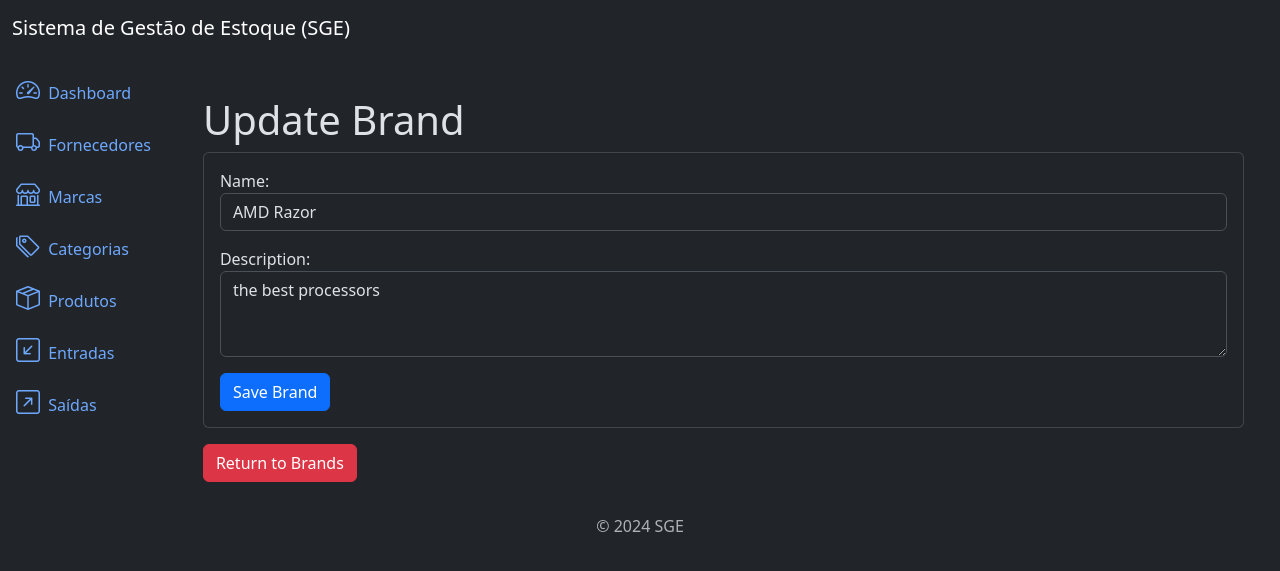
After one commit to jpllopes96/python-inventory-management-system, a Django app: page /brands/5/update/ in a window 1280 px wide. The commit adds this page. Shown: the top 571 px of the page. Run offline with Django 5.2, Linux system fonts and the light colour scheme; data comes from the database, SQL or seed files in the repository; both versions use the stored data as it was after the commit.

Commit message:
Update Brand

```diff
--- /dev/null
+++ b/brands/templates/brand_update.html
@@ -0,0 +1,19 @@
+{% extends 'base.html' %}
+
+{% block content %}
+
+    <div class="container mt-4">
+        <h3 class="display-6">Update Brand</h3>
+        <div class="card">
+            <div class="card-body">
+                <form method="post" class="form">
+                    {% csrf_token %}
+                    {{ form.as_p }}
+                    <button type="submit" class="btn btn-primary">Save Brand</button>
+                </form>
+            </div>
+        </div>
+        <a href="{% url 'brand_list' %}" class="btn btn-danger mt-3">Return to Brands</a>
+    </div>
+
+{% endblock %}
--- a/brands/urls.py
+++ b/brands/urls.py
@@ -5,5 +5,6 @@ from . import views
 urlpatterns = [
     path('brands/list/', views.BrandListView.as_view(), name='brand_list'),
     path('brands/create/', views.BrandCreateView.as_view(), name='brand_create'),
-    path('brands/<int:pk>/detail/', views.BrandDetailView.as_view(), name='brand_detail')
+    path('brands/<int:pk>/detail/', views.BrandDetailView.as_view(), name='brand_detail'),
+    path('brands/<int:pk>/update/', views.BrandUpdateView.as_view(), name='brand_update'),
 ]
--- a/brands/views.py
+++ b/brands/views.py
@@ -1,4 +1,4 @@
-from django.views.generic import ListView, CreateView, DetailView
+from django.views.generic import ListView, CreateView, DetailView, UpdateView
 from django.urls import reverse_lazy
 from . import models, forms
 
@@ -30,3 +30,10 @@ class BrandDetailView(DetailView):
     model = models.Brand
     template_name = 'brand_detail.html'
     context_object_name = 'brand'
+
+
+class BrandUpdateView(UpdateView):
+    model = models.Brand
+    template_name = 'brand_update.html'
+    form_class = forms.BrandForm
+    success_url = reverse_lazy('brand_list')
```
Also changed, not shown: brands/templates/brand_list.html (+9 -0 lines), db.sqlite3.
